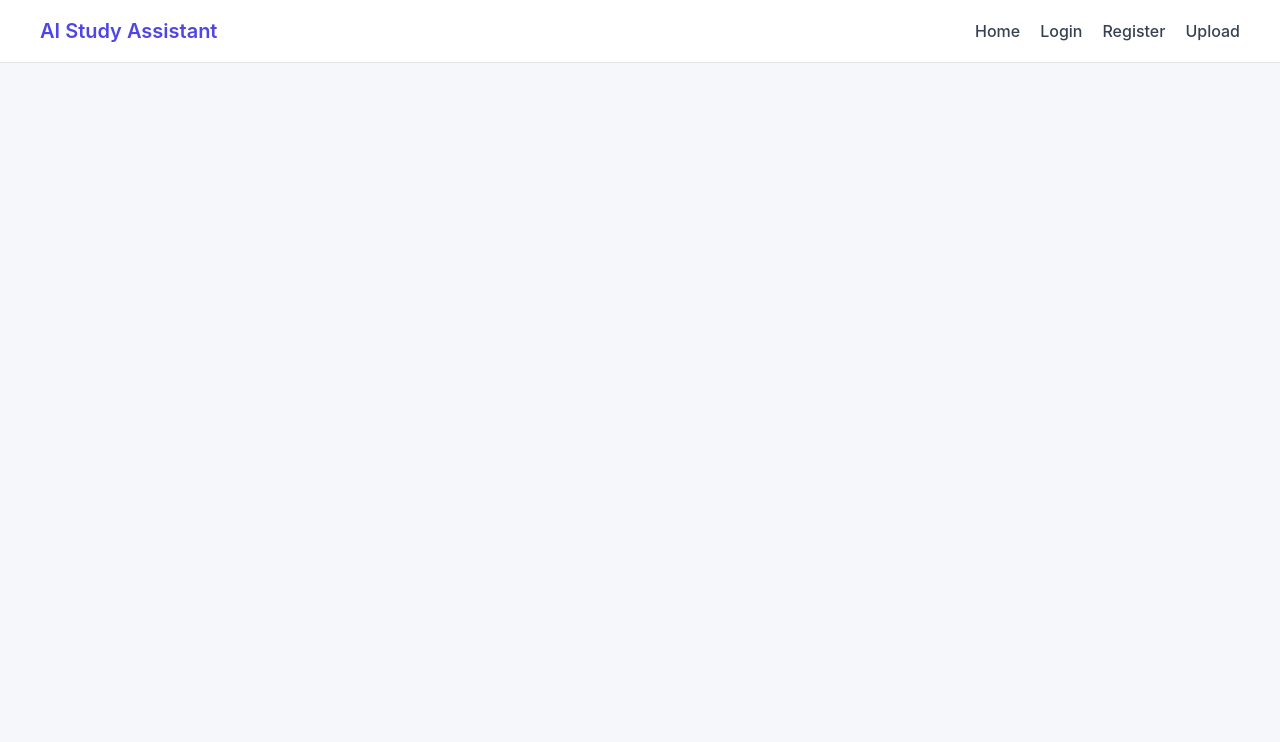
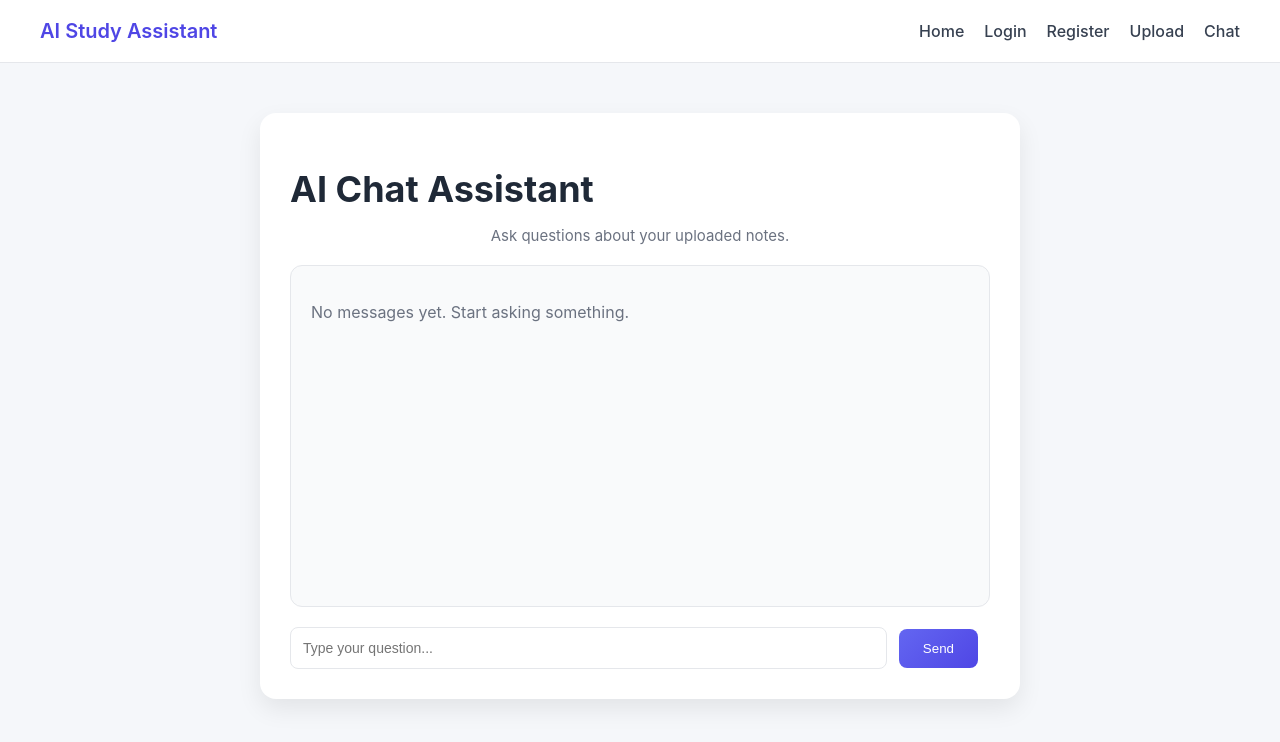
Before and after one commit to virusan-T/ai-study-assistant, a React (Create React App) app in the folder frontend/: page /chat in a window 1280 px wide. Shown: the top 742 px of the page. Built offline with nearby package versions, Linux system fonts and the light colour scheme.

Commit message:
Create ChatPage with basic chat interface

```diff
--- a/frontend/src/App.css
+++ b/frontend/src/App.css
@@ -166,3 +166,71 @@ body {
   color: #374151;
   font-weight: 500;
 }
+
+/* Chat page */
+.chat-wrapper {
+  display: flex;
+  justify-content: center;
+  align-items: flex-start;
+  padding: 50px 20px;
+}
+
+.chat-card {
+  background-color: #ffffff;
+  width: 100%;
+  max-width: 700px;
+  padding: 30px;
+  border-radius: 16px;
+  box-shadow: 0 10px 25px rgba(0, 0, 0, 0.08);
+}
+
+.chat-subtext {
+  color: #6B7280;
+  font-size: 15px;
+  margin-bottom: 20px;
+  text-align: center;
+}
+
+.chat-messages {
+  background-color: #F9FAFB;
+  border: 1px solid #E5E7EB;
+  border-radius: 12px;
+  min-height: 300px;
+  max-height: 400px;
+  overflow-y: auto;
+  padding: 20px;
+  margin-bottom: 20px;
+}
+
+.message {
+  padding: 12px 16px;
+  border-radius: 12px;
+  margin-bottom: 12px;
+  max-width: 75%;
+  word-wrap: break-word;
+}
+
+.user-message {
+  background: linear-gradient(135deg, #6366F1, #4F46E5);
+  color: white;
+  margin-left: auto;
+  text-align: right;
+}
+
+.ai-message {
+  background-color: #E5E7EB;
+  color: #1F2937;
+  margin-right: auto;
+  text-align: left;
+}
+
+.chat-input-area {
+  display: flex;
+  gap: 12px;
+  align-items: center;
+}
+
+.chat-input {
+  flex: 1;
+  margin-bottom: 0;
+}
--- a/frontend/src/App.js
+++ b/frontend/src/App.js
@@ -5,6 +5,7 @@ import LoginPage from './Pages/LoginPage';
 import RegisterPage from './Pages/RegisterPage';
 import Navbar from './Component/navbar';
 import UploadPage from './Pages/UploadPage';
+import ChatPage from './Pages/ChatPage';
 import './App.css';
 
 function App() {
@@ -16,6 +17,7 @@ function App() {
         <Route path="/login" element={<LoginPage />} />
         <Route path="/register" element={<RegisterPage />} />
         <Route path="/upload" element={<UploadPage />} />
+        <Route path="/chat" element={<ChatPage />} />
       </Routes>
     </Router>
   );
--- a/frontend/src/Component/navbar.js
+++ b/frontend/src/Component/navbar.js
@@ -12,6 +12,7 @@ function Navbar() {
         <Link to="/login" className="nav-link">Login</Link>
         <Link to="/register" className="nav-link">Register</Link>
         <Link to="/upload" className="nav-link">Upload</Link>
+        <Link to="/chat" className="nav-link">Chat</Link>
       </div>
     </nav>
   );
--- a/frontend/src/Pages/ChatPage.js
+++ b/frontend/src/Pages/ChatPage.js
@@ -0,0 +1,64 @@
+import React, { useState } from 'react';
+
+function ChatPage() {
+  const [question, setQuestion] = useState('');
+  const [messages, setMessages] = useState([]);
+
+  const handleSend = () => {
+    if (!question.trim()) return;
+
+    const userMessage = {
+      sender: 'user',
+      text: question,
+    };
+
+    const aiMessage = {
+      sender: 'ai',
+      text: 'This is a sample AI response.',
+    };
+
+    setMessages([...messages, userMessage, aiMessage]);
+    setQuestion('');
+  };
+
+  return (
+    <div className="chat-wrapper">
+      <div className="chat-card">
+        <h1 className="title">AI Chat Assistant</h1>
+        <p className="chat-subtext">
+          Ask questions about your uploaded notes.
+        </p>
+
+        <div className="chat-messages">
+          {messages.length === 0 ? (
+            <p className="text">No messages yet. Start asking something.</p>
+          ) : (
+            messages.map((msg, index) => (
+              <div
+                key={index}
+                className={msg.sender === 'user' ? 'message user-message' : 'message ai-message'}
+              >
+                {msg.text}
+              </div>
+            ))
+          )}
+        </div>
+
+        <div className="chat-input-area">
+          <input
+            type="text"
+            className="input-field chat-input"
+            placeholder="Type your question..."
+            value={question}
+            onChange={(e) => setQuestion(e.target.value)}
+          />
+          <button className="btn-primary" onClick={handleSend}>
+            Send
+          </button>
+        </div>
+      </div>
+    </div>
+  );
+}
+
+export default ChatPage;
```
